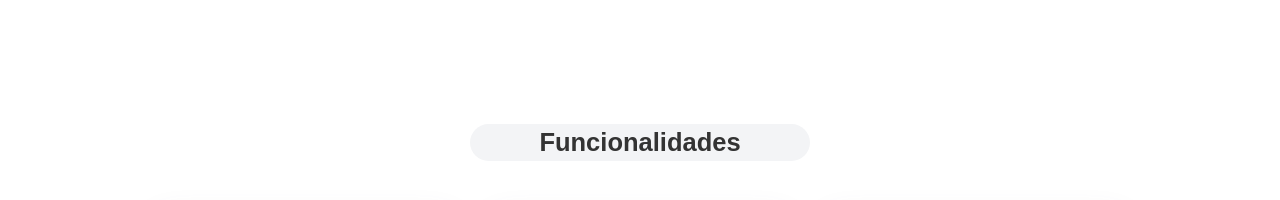
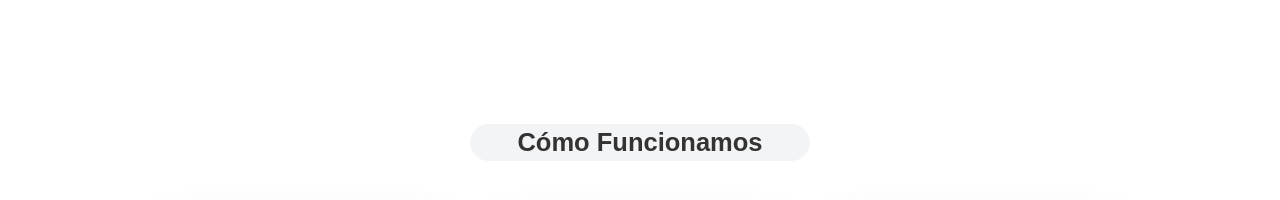
Before and after one commit to romansalom/proyectoMati, a React (Vite) app in the folder vite-project/: page / in a window 1280 px wide. Shown: the part 780-980 px from the top of the page. Built offline with nearby package versions, Linux system fonts and the light colour scheme.

Commit message:
modificado

```diff
--- a/vite-project/src/Components/servicios.jsx
+++ b/vite-project/src/Components/servicios.jsx
@@ -4,7 +4,7 @@
     <div className="contenedoresh-zoom font-[sans-serif] text-[#333] mb-5">
       <div className="max-w-6xl mx-auto">
         <div className="flex justify-center items-center mx-auto  bg-gray-100 rounded-full max-w-[400px] p-1">
-          <h2 className="text-3xl font-bold">Funcionalidades</h2>
+          <h2 className="text-3xl font-bold">Cómo Funcionamos</h2>
         </div>
         <br></br>
         <br></br>
```
